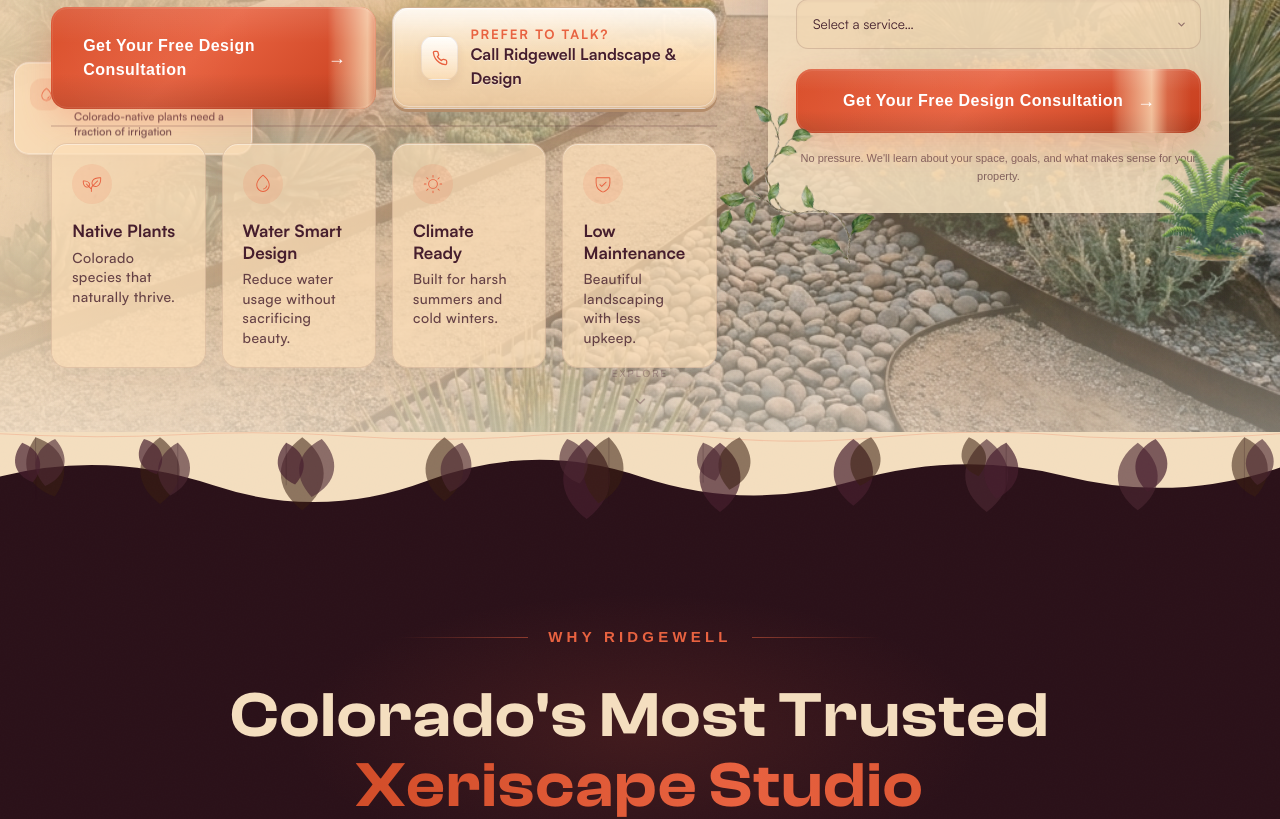
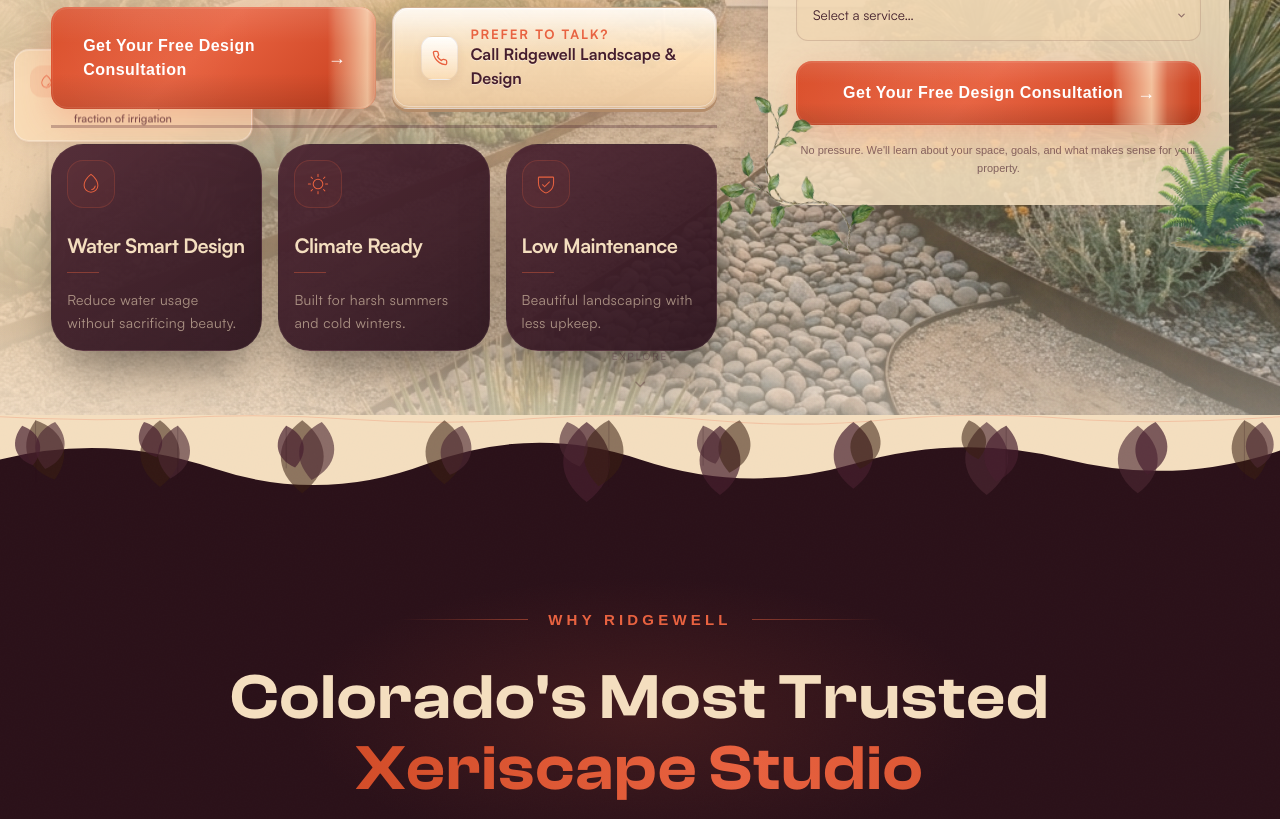
Before and after one commit to ahmed0234/Ridge-Well-Colorado-Xeriscaping-Landing-Page, a Next.js app: page / in a window 1280 px wide. Shown: the part 700-1519 px from the top of the page. Built offline with nearby package versions, Linux system fonts and the light colour scheme.

Commit message:
font changings, some ssections are doine

```diff
--- a/app/components/HeroSection.tsx
+++ b/app/components/HeroSection.tsx
@@ -111,61 +111,66 @@
   );
 }
 
-// ─── Feature Item (Premium Strip) ──────────────────────────────────────────
 function FeatureItem({ icon: Icon, title, body, delay }) {
   return (
     <motion.div
-      className="flex flex-col items-start p-3 sm:p-4 md:p-5 rounded-2xl relative overflow-hidden cursor-default group"
-      style={{
-        background: "rgba(252, 223, 184, 0.7)",
-        backdropFilter: "blur(20px)",
-        WebkitBackdropFilter: "blur(20px)",
-        border: "1px solid rgba(76, 39, 51, 0.12)",
-        boxShadow:
-          "0 8px 32px rgba(76, 39, 51, 0.04), inset 0 1px 0 rgba(255,255,255,0.4)",
-        transition: "all 0.4s cubic-bezier(0.22, 1, 0.36, 1)",
-      }}
-      initial={{ opacity: 0, y: 16 }}
-      animate={{ opacity: 1, y: 0 }}
-      transition={{ duration: 0.7, delay, ease: [0.22, 1, 0.36, 1] }}
-      whileHover={{
-        y: -4,
-        background: "rgba(250, 240, 227, 0.7)",
-        boxShadow:
-          "0 14px 40px rgba(76, 39, 51, 0.08), inset 0 1px 0 rgba(255,255,255,0.6)",
-        borderColor: "rgba(232,98,64,0.3)",
-      }}
+      className="group relative flex flex-col items-start p-4 rounded-[2rem] transition-all duration-500"
+      initial={{ opacity: 0, y: 30 }}
+      whileInView={{ opacity: 1, y: 0 }}
+      viewport={{ once: true }}
+      transition={{ duration: 0.8, delay, ease: [0.16, 1, 0.3, 1] }}
+      whileHover={{ y: -8 }}
     >
-      {/* Soft internal glow on hover */}
+      {/* Glass Background Layer */}
       <div
-        className="absolute inset-0 opacity-0 group-hover:opacity-100 transition-opacity duration-500 pointer-events-none"
+        className="absolute inset-0 rounded-[2rem] border border-white/5 backdrop-blur-sm transition-all duration-500 group-hover:backdrop-blur-md"
         style={{
           background:
-            "radial-gradient(circle at top left, rgba(255,255,255,0.9), transparent 75%)",
+            "linear-gradient(145deg, rgba(70, 30, 45, 0.9) 0%, rgba(45, 20, 30, 0.95) 100%)",
+          boxShadow: "0 25px 50px -12px rgba(0, 0, 0, 0.5)",
         }}
       />
 
+      {/* Animated Accent Border (Glow effect) */}
       <div
-        className="w-8 h-8 sm:w-10 sm:h-10 rounded-full flex items-center justify-center mb-2 sm:mb-4 transition-colors duration-400 group-hover:bg-opacity-25 relative z-10"
-        style={{ background: "rgba(232,98,64,0.12)" }}
-      >
+        className="absolute inset-0 rounded-[2rem] opacity-0 group-hover:opacity-100 transition-opacity duration-700 pointer-events-none"
+        style={{
+          padding: "1px",
+          background:
+            "linear-gradient(135deg, rgba(232, 98, 64, 0.5) 0%, transparent 40%, rgba(232, 98, 64, 0.1) 100%)",
+          WebkitMask:
+            "linear-gradient(#fff 0 0) content-box, linear-gradient(#fff 0 0)",
+          WebkitMaskComposite: "xor",
+          maskComposite: "exclude",
+        }}
+      />
+
+      {/* Icon Container with Soft Glow */}
+      <div className="relative z-10 mb-6">
+        <div className="absolute inset-0 bg-[#E86240] blur-2xl opacity-0 group-hover:opacity-20 transition-opacity duration-500" />
+        <div className="w-12 h-12 rounded-2xl flex items-center justify-center border border-[#E86240]/20 bg-[#E86240]/5 transition-transform duration-500 group-hover:scale-110 group-hover:rotate-3">
           <Icon
-          className="w-4 h-4 sm:w-5 sm:h-5 transition-transform duration-400 group-hover:scale-110"
-          style={{ color: C.terra }}
+            size={22}
+            className="text-[#E86240] transition-colors duration-300"
           />
         </div>
-      <h4
-        className="text-[15px] sm:text-[17px] font-bold font-satoshi mb-1 sm:mb-1.5 leading-tight tracking-normal relative z-10"
-        style={{ color: C.deepPlum }}
-      >
+      </div>
+
+      {/* Content Block */}
+      <div className="relative z-10">
+        <h4 className="text-xl font-semibold tracking-tight text-[#F4DEBF] mb-3 group-hover:text-white transition-colors duration-300">
           {title}
         </h4>
-      <p
-        className="text-[13px] sm:text-[14px] font-medium font-satoshi leading-[1.4] relative z-10"
-        style={{ color: "rgba(76, 39, 51, 0.85)" }}
-      >
+        <div className="h-px w-8 bg-[#E86240]/40 mb-4 transition-all duration-500 group-hover:w-16 group-hover:bg-[#E86240]" />
+        <p className="text-sm leading-relaxed text-[#F4DEBF]/60 group-hover:text-[#F4DEBF]/90 transition-colors duration-300">
           {body}
         </p>
+      </div>
+
+      {/* Decorative Corner Element */}
+      <div className="absolute bottom-4 right-4 opacity-0 group-hover:opacity-10 transition-opacity duration-500">
+        <Icon size={40} className="text-[#F4DEBF]" />
+      </div>
     </motion.div>
   );
 }
@@ -314,14 +319,13 @@
             transition={reveal(1)}
             style={{
               fontSize: "clamp(2.4rem, 6vw, 4.8rem)",
-              fontWeight: 700,
               lineHeight: 1,
               letterSpacing: "-0.03em",
               color: C.deepPlum,
               marginBottom: "1.1rem",
               maxWidth: "850px",
             }}
-            className="font-clash"
+            className="font-sans font-extrabold"
           >
             Beautiful Colorado{" "}
             <span style={{ color: C.terra }}>Landscaping</span> Without Constant
@@ -625,18 +629,12 @@
 
           {/* Premium Feature Strip */}
           <motion.div
-            className="grid grid-cols-2 md:grid-cols-4 gap-3 sm:gap-4 pt-4 w-full max-w-[720px] font-satoshi tracking-wide"
-            style={{ borderTop: "2px solid rgba(76,39,51,0.15)" }}
+            className="grid sm:grid-cols-2 md:grid-cols-3 gap-3 sm:gap-4 pt-4 w-full max-w-[720px] font-satoshi tracking-wide"
+            style={{ borderTop: "3px solid rgba(76,39,51,0.3)" }}
             initial={{ opacity: 0 }}
             animate={{ opacity: 1 }}
             transition={{ duration: 0.8, delay: 1.1 }}
           >
-            <FeatureItem
-              icon={PiPlantLight}
-              title="Native Plants"
-              body="Colorado species that naturally thrive."
-              delay={1.15}
-            />
             <FeatureItem
               icon={PiDropLight}
               title="Water Smart Design"
--- a/app/components/Painproblem.tsx
+++ b/app/components/Painproblem.tsx
@@ -721,23 +721,23 @@
           ].map((item, i) => (
             <span
               key={i}
-              className="flex items-center gap-2 text-xs font-medium text-[#461E2D]/60"
+              className="flex items-center gap-2 text-lg font-semibold text-[#461E2D]/85 font-sans"
             >
-              <span className="w-1 h-1 rounded-full bg-[#E86240] flex-shrink-0" />
+              <span className="w-2 h-2 rounded-full bg-[#E86240] shrink-0" />
               {item}
             </span>
           ))}
         </motion.div>
 
         {/* ── CTA BUTTON INTERACTIVE ZONE ────────────────────── */}
-        <div ref={ctaRef} className="mt-16 text-center">
+        <div ref={ctaRef} className="mt-8 text-center">
           <motion.div
             initial={{ opacity: 0, y: 24 }}
             animate={ctaInView ? { opacity: 1, y: 0 } : {}}
             transition={{ duration: 0.7, ease: [0.22, 1, 0.36, 1] }}
             className="inline-flex flex-col items-center gap-4"
           >
-            <p className="text-xs font-bold text-[#E86240] uppercase tracking-[0.2em]">
+            <p className="text-sm font-bold text-[#E86240] uppercase tracking-wider font-sans ">
               Ready for the switch?
             </p>
 
@@ -760,7 +760,7 @@
               <ArrowRight className="relative w-4 h-4 text-white/90 transition-transform duration-300 group-hover:translate-x-1" />
             </motion.a>
 
-            <p className="text-[11px] text-[#461E2D]/50 mt-1">
+            <p className="text-[15px] text-[#461E2D]/75 mt-1 font-sans font-semibold">
               No commitment &nbsp;·&nbsp; Property assessment included
               &nbsp;·&nbsp; Timeline 4–6 weeks
             </p>
--- a/app/components/TransformationSection.tsx
+++ b/app/components/TransformationSection.tsx
@@ -189,7 +189,7 @@
                 initial={{ opacity: 0, y: 16 }}
                 animate={headInView ? { opacity: 1, y: 0 } : {}}
                 transition={{ duration: 0.55, ease: [0.25, 0.8, 0.25, 1] }}
-                className="inline-flex items-center gap-2.5 px-4 py-1.5 rounded-full text-[10.5px] uppercase tracking-[0.28em] font-semibold text-[#E86240] border border-[#E86240]/22 bg-[#E86240]/7 mb-6"
+                className="inline-flex items-center gap-2.5 px-4 py-1.5 rounded-full text-[12px] uppercase tracking-[0.28em]  text-[#E86240] border border-[#E86240]/22 bg-[#E86240]/7 mb-6 font-sans font-bold"
               >
                 <span className="w-1.5 h-1.5 rounded-full bg-[#E86240] shrink-0" />
                 Visual Proof
```
Lines whose indentation alone changed are shown as unchanged.
